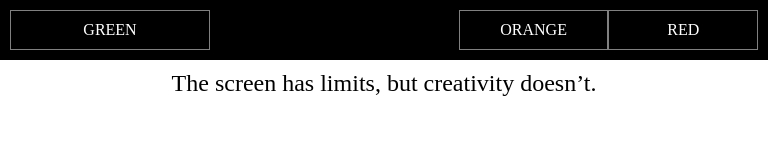
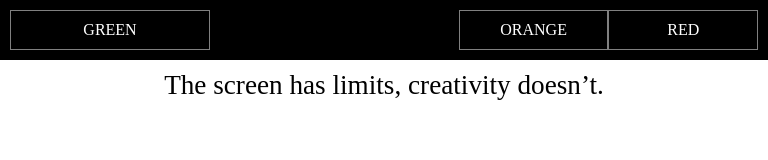
Before and after one commit to MMaaz07/10000Coders, a plain HTML site: page css/mqTask.html in a window 768 px wide. Drawn offline with Linux system fonts and the light colour scheme.

Commit message:
fileModified

```diff
--- a/css/mqTask.css
+++ b/css/mqTask.css
@@ -93,7 +93,7 @@ html,body{
         display: none;
     }
     .text-container{
-        font-size: 1.5rem;
+        font-size: 1.7rem;
     }
     .nav-bar-2{
         display: none;
--- a/css/mqTask.html
+++ b/css/mqTask.html
@@ -29,7 +29,7 @@
         </div>
     </div>
     <div class="text-container">
-        The screen has limits, but creativity doesn’t.
+        The screen has limits, creativity doesn’t.
     </div>
 
 </body>
```
